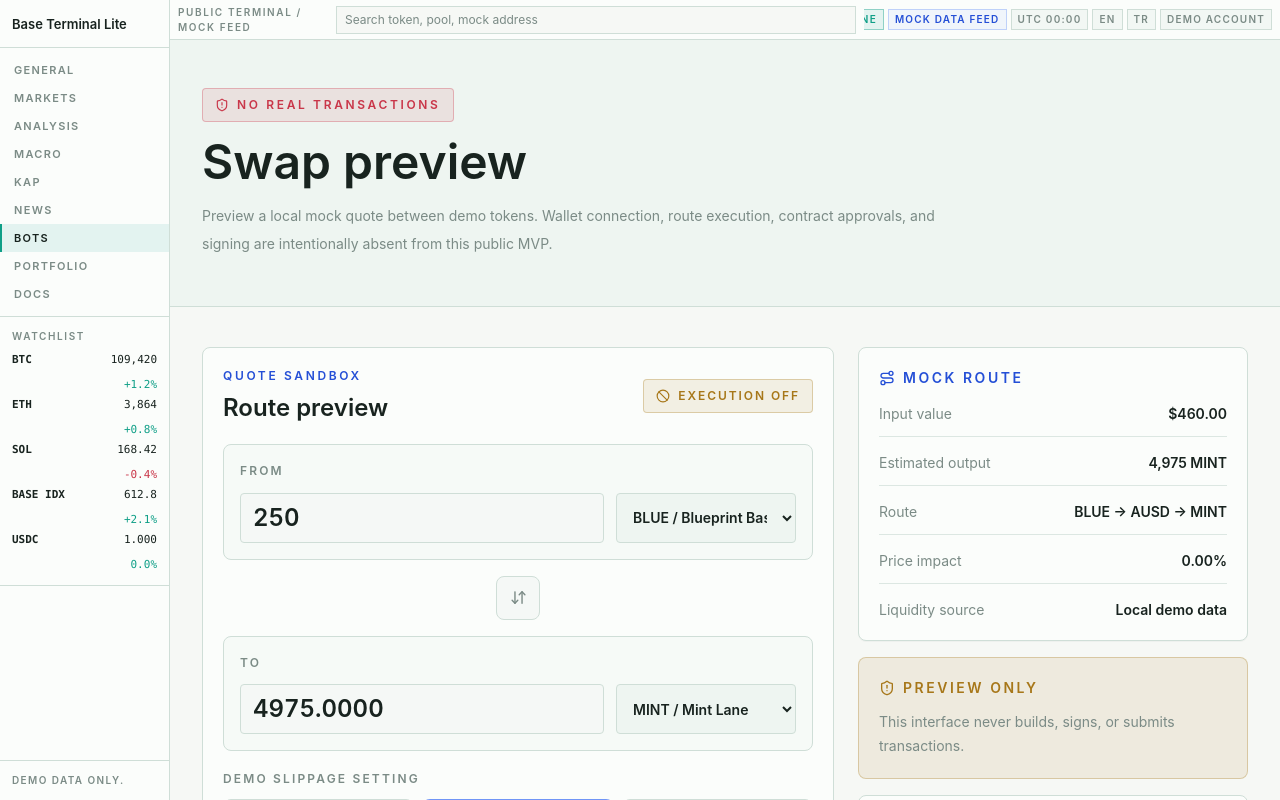
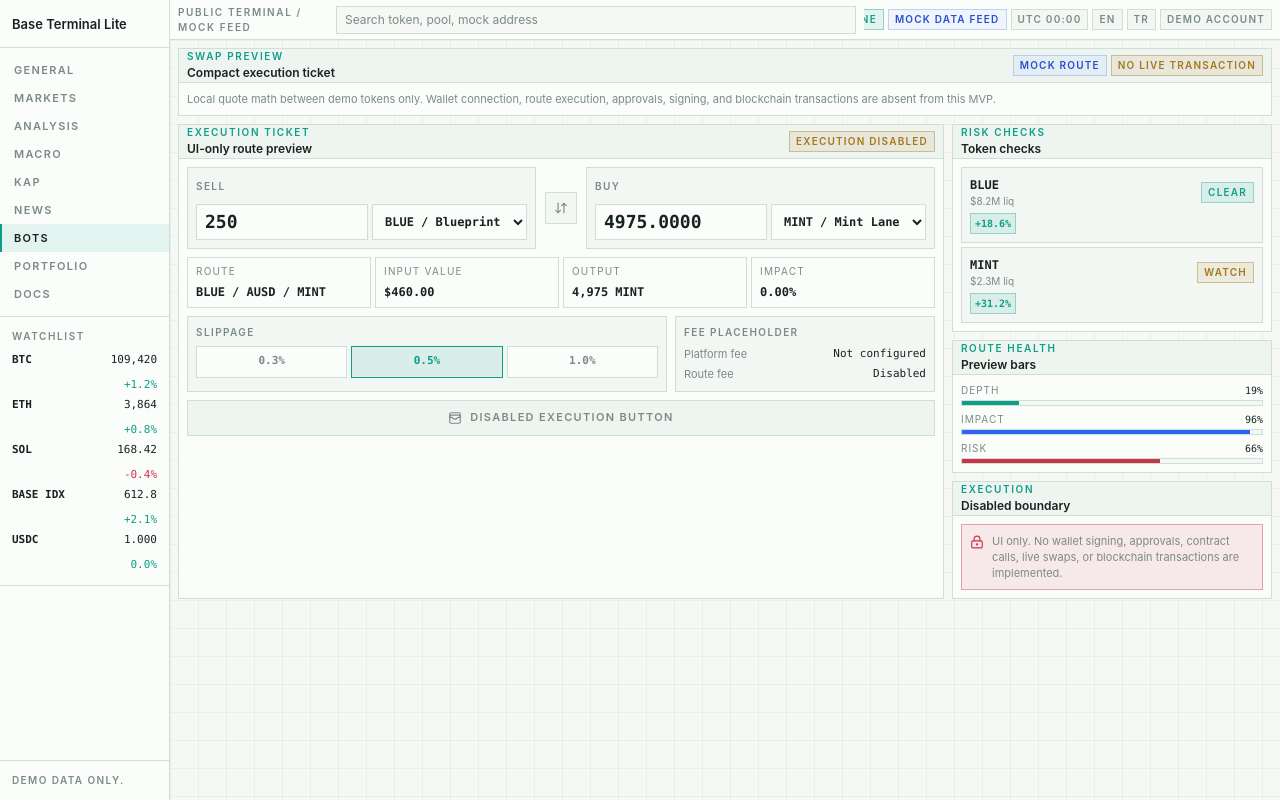
Before and after one commit to Edizemre1/base-market-terminal-lite, a Next.js app: page /swap in a window 1280 px wide. Shown: the top 800 px of the page. Built offline with nearby package versions, Linux system fonts and the light colour scheme.

Commit message:
style: rebuild compact swap ticket

```diff
--- a/src/app/swap/page.tsx
+++ b/src/app/swap/page.tsx
@@ -1,32 +1,31 @@
-import { ShieldAlert } from "lucide-react";
 import { SwapPreviewForm } from "@/components/SwapPreviewForm";
+import { StatusPill, TerminalPanel } from "@/components/TerminalWidgets";
 import { getSwapPreviewTokens } from "@/data/mockTokens";
 
 export default function SwapPage() {
   const tokens = getSwapPreviewTokens();
 
   return (
-    <main className="bg-base-black">
-      <section className="border-b border-base-line bg-base-raised">
-        <div className="mx-auto max-w-7xl px-4 py-12 sm:px-6 lg:px-8">
-          <div className="mb-4 inline-flex items-center gap-2 rounded border border-base-rose/30 bg-base-rose/10 px-3 py-2 text-xs font-semibold uppercase tracking-[0.22em] text-base-rose">
-            <ShieldAlert size={14} aria-hidden="true" />
-            No real transactions
+    <main className="terminal-grid min-h-[calc(100vh-40px)] bg-base-black p-2">
+      <TerminalPanel
+        className="mb-2"
+        label="SWAP PREVIEW"
+        title="Compact execution ticket"
+        meta={
+          <div className="flex gap-1">
+            <StatusPill label="Mock route" tone="blue" />
+            <StatusPill label="No live transaction" tone="amber" />
           </div>
-          <h1 className="text-4xl font-semibold text-base-text md:text-5xl">
-            Swap preview
-          </h1>
-          <p className="mt-4 max-w-3xl text-sm leading-7 text-base-muted">
-            Preview a local mock quote between demo tokens. Wallet connection,
-            route execution, contract approvals, and signing are intentionally
-            absent from this public MVP.
-          </p>
-        </div>
-      </section>
+        }
+      >
+        <p className="text-[11px] leading-4 text-base-muted">
+          Local quote math between demo tokens only. Wallet connection, route
+          execution, approvals, signing, and blockchain transactions are absent
+          from this MVP.
+        </p>
+      </TerminalPanel>
 
-      <section className="mx-auto max-w-7xl px-4 py-10 sm:px-6 lg:px-8">
-        <SwapPreviewForm tokens={tokens} />
-      </section>
+      <SwapPreviewForm tokens={tokens} />
     </main>
   );
 }
--- a/src/components/SwapPreviewForm.tsx
+++ b/src/components/SwapPreviewForm.tsx
@@ -1,17 +1,12 @@
 "use client";
 
 import { useMemo, useState } from "react";
-import {
-  AlertTriangle,
-  ArrowDownUp,
-  Ban,
-  Route,
-  ShieldAlert,
-  WalletCards
-} from "lucide-react";
+import { ArrowDownUp, LockKeyhole, WalletCards } from "lucide-react";
 import { PriceChange } from "@/components/PriceChange";
 import { RiskBadge } from "@/components/RiskBadge";
+import { MiniBarList, StatusPill, TerminalPanel } from "@/components/TerminalWidgets";
 import {
+  cx,
   formatCompactCurrency,
   formatCurrency,
   formatNumber
@@ -40,7 +35,8 @@ export function SwapPreviewForm({
   );
 
   const parsedAmount = Number.parseFloat(amount);
-  const cleanAmount = Number.isFinite(parsedAmount) && parsedAmount > 0 ? parsedAmount : 0;
+  const cleanAmount =
+    Number.isFinite(parsedAmount) && parsedAmount > 0 ? parsedAmount : 0;
   const sameToken = fromToken?.symbol === toToken?.symbol;
   const amountUsd = cleanAmount * (fromToken?.priceUsd ?? 0);
   const estimatedOutput =
@@ -51,30 +47,19 @@ export function SwapPreviewForm({
     fromToken && amountUsd > 0
       ? Math.min(7.5, (amountUsd / fromToken.liquidityUsd) * 100 * 0.8)
       : 0;
-  const routeLabel = fromToken && toToken ? `${fromToken.symbol} -> AUSD -> ${toToken.symbol}` : "-";
-  const canPreview = cleanAmount > 0 && !sameToken;
+  const routeLabel =
+    fromToken && toToken ? `${fromToken.symbol} / AUSD / ${toToken.symbol}` : "-";
 
   return (
-    <div className="grid gap-6 lg:grid-cols-[1fr_390px]">
-      <div className="rounded-lg border border-base-line bg-base-panel p-5 shadow-panel">
-        <div className="mb-5 flex items-center justify-between gap-4">
-          <div>
-            <p className="text-xs font-semibold uppercase tracking-[0.22em] text-base-electric">
-              Quote sandbox
-            </p>
-            <h2 className="mt-2 text-2xl font-semibold text-base-text">
-              Route preview
-            </h2>
-          </div>
-          <div className="inline-flex items-center gap-2 rounded border border-base-amber/30 bg-base-amber/10 px-3 py-2 text-xs font-semibold uppercase tracking-[0.16em] text-base-amber">
-            <Ban size={14} aria-hidden="true" />
-            Execution off
-          </div>
-        </div>
-
-        <div className="space-y-4">
+    <div className="grid gap-2 xl:grid-cols-[minmax(0,1fr)_320px]">
+      <TerminalPanel
+        label="EXECUTION TICKET"
+        title="UI-only route preview"
+        meta={<StatusPill label="Execution disabled" tone="amber" />}
+      >
+        <div className="grid gap-2 lg:grid-cols-[1fr_34px_1fr] lg:items-center">
           <TokenAmountPanel
-            label="From"
+            label="Sell"
             value={amount}
             onValueChange={setAmount}
             selectedSymbol={fromSymbol}
@@ -88,14 +73,14 @@ export function SwapPreviewForm({
               setFromSymbol(toSymbol);
               setToSymbol(fromSymbol);
             }}
-            className="mx-auto flex h-11 w-11 items-center justify-center rounded-lg border border-base-line bg-base-elevated/70 text-base-muted transition hover:border-base-blue/60 hover:text-base-electric"
+            className="mx-auto flex h-8 w-8 items-center justify-center border border-base-line bg-base-elevated text-base-muted hover:border-base-mint hover:text-base-mint"
             aria-label="Flip preview direction"
           >
-            <ArrowDownUp size={17} aria-hidden="true" />
+            <ArrowDownUp size={14} aria-hidden="true" />
           </button>
 
           <TokenAmountPanel
-            label="To"
+            label="Buy"
             value={estimatedOutput > 0 ? estimatedOutput.toFixed(4) : "0"}
             readOnly
             selectedSymbol={toSymbol}
@@ -104,21 +89,33 @@ export function SwapPreviewForm({
           />
         </div>
 
-        <div className="mt-5">
-          <p className="mb-3 text-xs font-semibold uppercase tracking-[0.18em] text-base-muted">
-            Demo slippage setting
+        <div className="mt-2 grid gap-1 md:grid-cols-4">
+          <TicketMetric label="Route" value={routeLabel} />
+          <TicketMetric label="Input value" value={formatCurrency(amountUsd)} />
+          <TicketMetric
+            label="Output"
+            value={`${formatNumber(estimatedOutput)} ${toToken?.symbol ?? ""}`}
+          />
+          <TicketMetric label="Impact" value={`${demoPriceImpact.toFixed(2)}%`} />
+        </div>
+
+        <div className="mt-2 grid gap-2 lg:grid-cols-[1fr_260px]">
+          <div className="border border-base-line bg-base-elevated p-2">
+            <p className="mb-1.5 text-[10px] font-semibold uppercase tracking-[0.14em] text-base-muted">
+              Slippage
             </p>
-          <div className="grid grid-cols-3 gap-2">
+            <div className="grid grid-cols-3 gap-1">
               {slippageOptions.map((option) => (
                 <button
                   key={option}
                   type="button"
                   onClick={() => setSlippage(option)}
-                className={`min-h-10 rounded-lg border px-3 py-2 text-sm font-semibold transition ${
+                  className={cx(
+                    "h-8 border px-2 font-mono text-[11px] font-semibold",
                     slippage === option
-                    ? "border-base-blue/60 bg-base-blue/20 text-base-electric"
-                    : "border-base-line bg-base-elevated/60 text-base-muted hover:border-base-blue/40 hover:text-base-text"
-                }`}
+                      ? "border-base-mint bg-base-mint/10 text-base-mint"
+                      : "border-base-line bg-base-panel text-base-muted hover:border-base-mint"
+                  )}
                 >
                   {option.toFixed(1)}%
                 </button>
@@ -126,80 +123,73 @@ export function SwapPreviewForm({
             </div>
           </div>
 
-        {!canPreview ? (
-          <div className="mt-5 rounded-lg border border-base-amber/30 bg-base-amber/10 p-4 text-sm leading-6 text-base-amber">
-            Select two different demo tokens and enter an amount to preview a
-            mock route.
+          <div className="border border-base-line bg-base-elevated p-2">
+            <p className="mb-1.5 text-[10px] font-semibold uppercase tracking-[0.14em] text-base-muted">
+              Fee placeholder
+            </p>
+            <DisabledRow label="Platform fee" value="Not configured" />
+            <DisabledRow label="Route fee" value="Disabled" />
           </div>
-        ) : null}
+        </div>
 
         <button
           type="button"
           disabled
-          className="mt-5 inline-flex min-h-12 w-full items-center justify-center gap-2 rounded-lg border border-base-line bg-base-elevated/50 px-4 py-3 text-sm font-semibold text-base-muted"
+          className="mt-2 inline-flex h-9 w-full items-center justify-center gap-2 border border-base-line bg-base-raised px-3 text-[11px] font-semibold uppercase tracking-[0.12em] text-base-muted"
         >
-          <WalletCards size={17} aria-hidden="true" />
-          Wallet connection not implemented
+          <WalletCards size={14} aria-hidden="true" />
+          Disabled execution button
         </button>
-      </div>
+      </TerminalPanel>
 
-      <aside className="space-y-4">
-        <div className="rounded-lg border border-base-line bg-base-panel p-5 shadow-panel">
-          <div className="mb-4 flex items-center gap-2 text-sm font-semibold uppercase tracking-[0.18em] text-base-electric">
-            <Route size={16} aria-hidden="true" />
-            Mock route
-          </div>
-          <dl className="space-y-4 text-sm">
-            <QuoteRow label="Input value" value={formatCurrency(amountUsd)} />
-            <QuoteRow
-              label="Estimated output"
-              value={`${formatNumber(estimatedOutput)} ${toToken?.symbol ?? ""}`}
-            />
-            <QuoteRow label="Route" value={routeLabel} />
-            <QuoteRow label="Price impact" value={`${demoPriceImpact.toFixed(2)}%`} />
-            <QuoteRow label="Liquidity source" value="Local demo data" />
-          </dl>
-        </div>
-
-        <div className="rounded-lg border border-base-amber/30 bg-base-amber/10 p-5">
-          <div className="mb-3 flex items-center gap-2 text-sm font-semibold uppercase tracking-[0.18em] text-base-amber">
-            <ShieldAlert size={16} aria-hidden="true" />
-            Preview only
-          </div>
-          <p className="text-sm leading-6 text-base-muted">
-            This interface never builds, signs, or submits transactions.
-          </p>
-        </div>
-
+      <aside className="space-y-2">
+        <TerminalPanel label="RISK CHECKS" title="Token checks">
           {fromToken && toToken ? (
-          <div className="rounded-lg border border-base-line bg-base-panel p-5 shadow-panel">
-            <div className="mb-4 flex items-center gap-2 text-sm font-semibold uppercase tracking-[0.18em] text-base-amber">
-              <AlertTriangle size={16} aria-hidden="true" />
-              Demo checks
-            </div>
-            <div className="space-y-3">
+            <div className="space-y-1">
               {[fromToken, toToken].map((token) => (
                 <div
                   key={token.id}
-                  className="rounded-lg border border-base-line bg-base-elevated/60 p-4"
+                  className="border border-base-line bg-base-elevated p-2"
                 >
-                  <div className="flex items-center justify-between gap-3">
+                  <div className="flex items-center justify-between gap-2">
                     <div>
-                      <p className="font-semibold text-base-text">{token.symbol}</p>
-                      <p className="mt-1 text-xs text-base-muted">
-                        {formatCompactCurrency(token.liquidityUsd)} liquidity
+                      <p className="font-mono text-[12px] font-semibold text-base-text">
+                        {token.symbol}
+                      </p>
+                      <p className="text-[10px] text-base-muted">
+                        {formatCompactCurrency(token.liquidityUsd)} liq
                       </p>
                     </div>
                     <RiskBadge level={token.riskLevel} compact />
                   </div>
-                  <div className="mt-3">
+                  <div className="mt-1">
                     <PriceChange value={token.priceChange24h} compact />
                   </div>
                 </div>
               ))}
             </div>
+          ) : null}
+        </TerminalPanel>
+
+        <TerminalPanel label="ROUTE HEALTH" title="Preview bars">
+          <MiniBarList
+            items={[
+              { label: "Depth", value: routeDepth(fromToken, toToken), tone: "mint" },
+              { label: "Impact", value: impactScore(demoPriceImpact), tone: "blue" },
+              { label: "Risk", value: riskReviewScore(fromToken, toToken), tone: "rose" }
+            ]}
+          />
+        </TerminalPanel>
+
+        <TerminalPanel label="EXECUTION" title="Disabled boundary">
+          <div className="flex items-start gap-2 border border-base-rose/40 bg-base-rose/10 p-2">
+            <LockKeyhole className="mt-0.5 shrink-0 text-base-rose" size={14} />
+            <p className="text-[11px] leading-4 text-base-muted">
+              UI only. No wallet signing, approvals, contract calls, live swaps,
+              or blockchain transactions are implemented.
+            </p>
           </div>
-        ) : null}
+        </TerminalPanel>
       </aside>
     </div>
   );
@@ -223,23 +213,23 @@ function TokenAmountPanel({
   readOnly?: boolean;
 }) {
   return (
-    <label className="block rounded-lg border border-base-line bg-base-elevated/50 p-4">
-      <span className="text-xs font-semibold uppercase tracking-[0.18em] text-base-muted">
+    <label className="block border border-base-line bg-base-elevated p-2">
+      <span className="text-[10px] font-semibold uppercase tracking-[0.14em] text-base-muted">
         {label}
       </span>
-      <div className="mt-3 grid gap-3 sm:grid-cols-[1fr_180px]">
+      <div className="mt-2 grid gap-1 sm:grid-cols-[1fr_155px]">
         <input
           value={value}
           readOnly={readOnly}
           inputMode="decimal"
           onChange={(event) => onValueChange?.(event.target.value)}
-          className="min-h-12 w-full rounded border border-base-line bg-base-black/50 px-3 py-2 text-2xl font-semibold tabular-nums text-base-text outline-none transition placeholder:text-base-muted focus:border-base-blue/60"
+          className="h-9 w-full border border-base-line bg-base-panel px-2 font-mono text-lg font-semibold text-base-text outline-none placeholder:text-base-muted focus:border-base-mint"
           placeholder="0.00"
         />
         <select
           value={selectedSymbol}
           onChange={(event) => onSymbolChange(event.target.value)}
-          className="min-h-12 w-full rounded border border-base-line bg-base-raised px-3 py-2 text-sm font-semibold text-base-text outline-none transition focus:border-base-blue/60"
+          className="h-9 w-full border border-base-line bg-base-panel px-2 font-mono text-[12px] font-semibold text-base-text outline-none focus:border-base-mint"
         >
           {tokens.map((token) => (
             <option key={token.id} value={token.symbol}>
@@ -252,13 +242,56 @@ function TokenAmountPanel({
   );
 }
 
-function QuoteRow({ label, value }: { label: string; value: string }) {
+function TicketMetric({ label, value }: { label: string; value: string }) {
   return (
-    <div className="flex items-start justify-between gap-4 border-b border-base-line/70 pb-3 last:border-0 last:pb-0">
-      <dt className="text-base-muted">{label}</dt>
-      <dd className="max-w-[13rem] text-right font-semibold text-base-text">
+    <div className="border border-base-line bg-base-panel px-2 py-1.5">
+      <p className="text-[10px] uppercase tracking-[0.12em] text-base-muted">{label}</p>
+      <p className="mt-1 truncate font-mono text-[12px] font-semibold text-base-text">
         {value}
-      </dd>
+      </p>
     </div>
   );
 }
+
+function DisabledRow({ label, value }: { label: string; value: string }) {
+  return (
+    <div className="mt-1 flex items-center justify-between gap-2 text-[11px]">
+      <span className="text-base-muted">{label}</span>
+      <span className="font-mono text-base-text">{value}</span>
+    </div>
+  );
+}
+
+function routeDepth(
+  fromToken: TokenMarketSnapshot | undefined,
+  toToken: TokenMarketSnapshot | undefined
+) {
+  const liquidity = Math.min(
+    fromToken?.liquidityUsd ?? 0,
+    toToken?.liquidityUsd ?? 0
+  );
+
+  return Math.max(18, Math.min(92, Math.round((liquidity / 12000000) * 100)));
+}
+
+function impactScore(priceImpact: number) {
+  return Math.max(12, Math.min(96, Math.round(96 - priceImpact * 10)));
+}
+
+function riskReviewScore(
+  fromToken: TokenMarketSnapshot | undefined,
+  toToken: TokenMarketSnapshot | undefined
+) {
+  const levels = [fromToken?.riskLevel, toToken?.riskLevel];
+  if (levels.includes("high")) {
+    return 20;
+  }
+  if (levels.includes("elevated")) {
+    return 42;
+  }
+  if (levels.includes("watch")) {
+    return 66;
+  }
+
+  return 88;
+}
```
Lines whose indentation alone changed are shown as unchanged.
